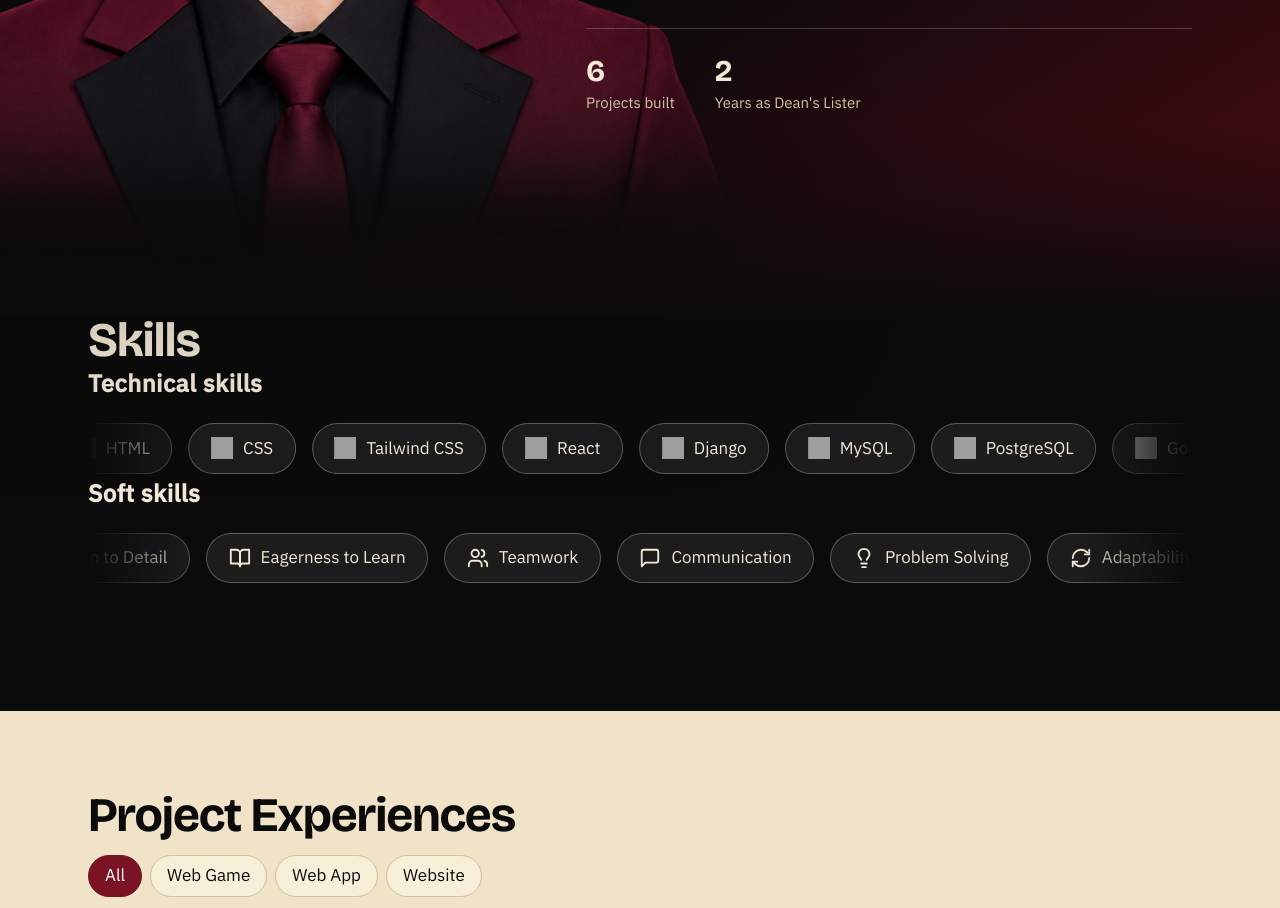
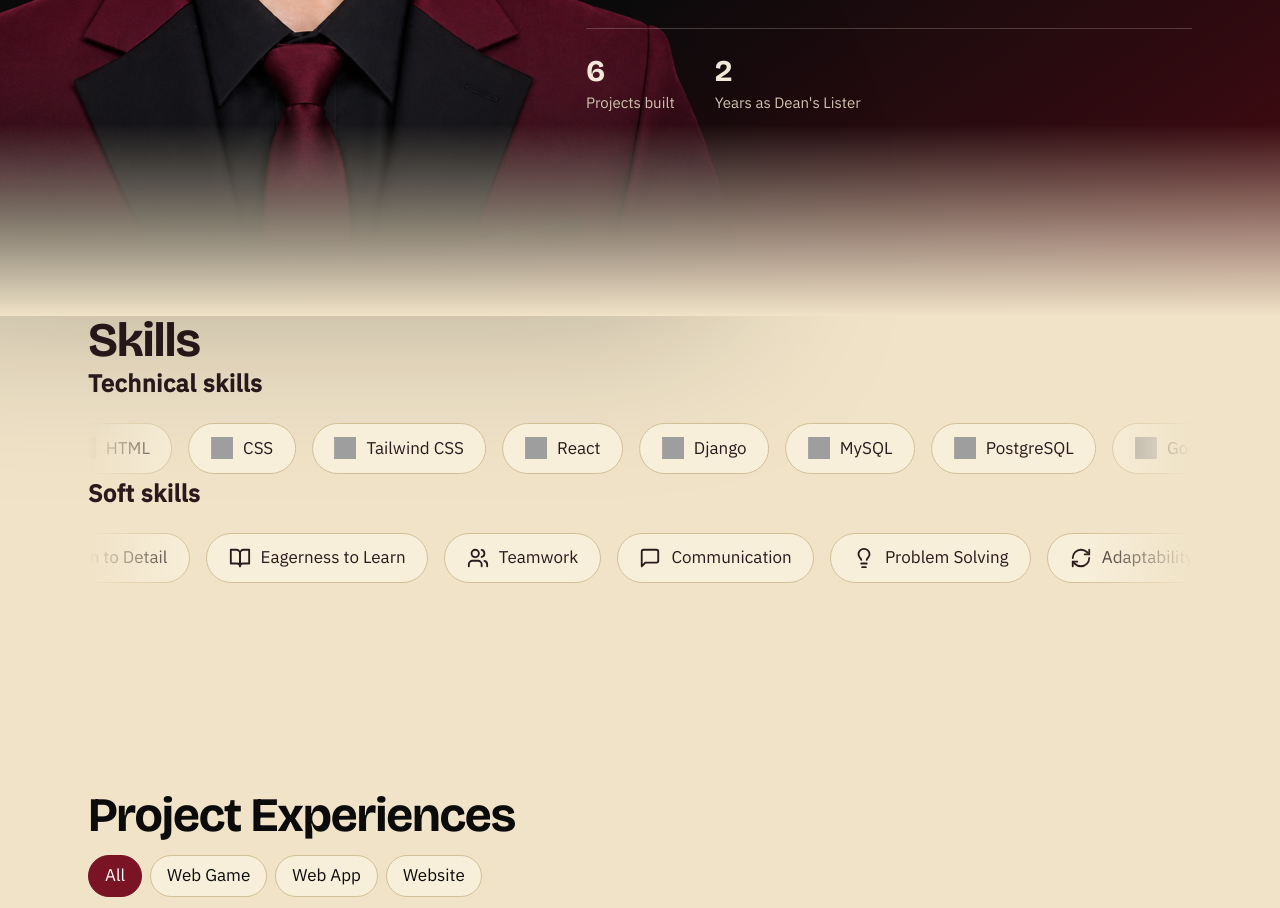
Before and after one commit to Kenut-Aluad/Aluad_Porfolio, a website: page index.html in a window 1280 px wide. Shown: the part 580-1488 px from the top of the page. Drawn offline with nearby package versions, Linux system fonts and the light colour scheme; grey boxes are pictures that could not be loaded.

Commit message:
Enhance light mode styles and update comment
Updated styles for light mode and modified comment for clarity.

```diff
--- a/index.html
+++ b/index.html
@@ -132,6 +132,21 @@
   html.dark #projects article .toggle { color: #D2465A; }
   html.dark #filters button[aria-pressed="false"] { background: #171416; border-color: #2B2427; color: inherit; }
   html.dark #filters button[aria-pressed="false"]:hover { border-color: #7A1024; }
+
+  /* ===== Light mode: Skills on cream with dark text (must stay LAST so it wins over the rules above) ===== */
+  html:not(.dark) .skills-section { background: var(--cream); color: #2A1A1D; }
+  html:not(.dark) .about-fade { background: linear-gradient(180deg, transparent, var(--cream)); }
+  html:not(.dark) #skills h2,
+  html:not(.dark) .skills-label { color: #2A1A1D; }
+  html:not(.dark) .skills-section .skill-chip {
+    color: #2A1A1D;
+    background: var(--cream-card);
+    border-color: var(--cream-line);
+  }
+  html:not(.dark) .skills-section .skill-chip:hover {
+    border-color: #7A1024;
+    background: #F3E3C0;
+  }
 </style>
 <script>
   // Apply saved or system theme before the page paints
@@ -188,7 +203,7 @@
       </div>
     </div>
 
-    <!-- Black shadow at the bottom that blends into the Skills section -->
+    <!-- Shadow at the bottom that blends into the Skills section (black in dark mode, cream in light mode) -->
     <div class="about-fade" aria-hidden="true"></div>
   </section>
 
```
